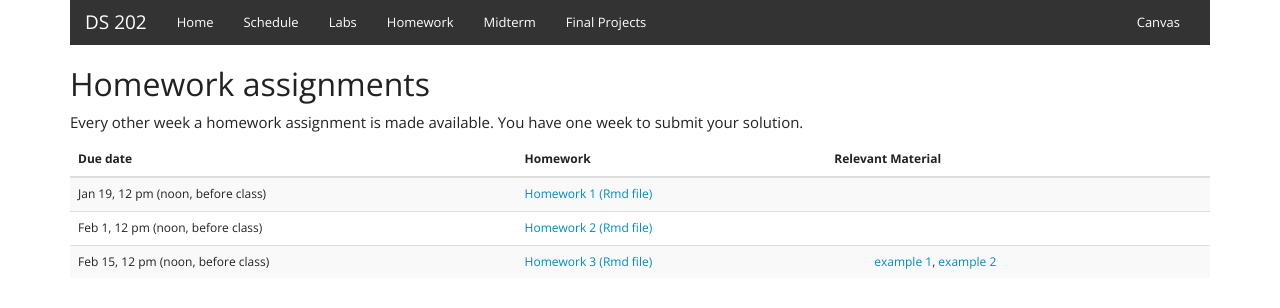
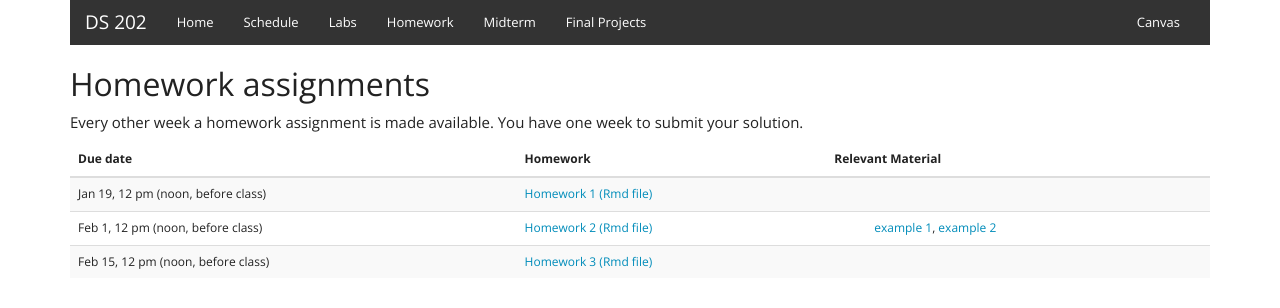
Before and after one commit to DS202-at-ISU/DS202-at-ISU.github.io-2018, a Jekyll site: the page built from homework.html, in a window 1280 px wide. Shown: the top 308 px of the page. Built offline with Jekyll 4.4.1, drawn with Linux system fonts in a browser that asks for light colours; some of the changed lines change nothing that is shown.

Commit message:
homework solution in the right place

```diff
--- a/homework.html
+++ b/homework.html
@@ -32,14 +32,14 @@
         <td>Feb 1, 12 pm (noon, before class)</td>
         <td><a href="homework/homework02.html">Homework 2</a> <a href="homework/homework02.Rmd">(Rmd file)</a></td>
         <td>
-          <dd></dd>
+          <dd><a href="homework/great-examples/hwk2/example-1.html">example 1</a>, <a href="homework/great-examples/hwk2/example-2.html">example 2</a></dd>
         </td>
       </tr>
       <tr>
         <td>Feb 15, 12 pm (noon, before class)</td>
         <td><a href="homework/homework03.html">Homework 3</a> <a href="homework/homework03.Rmd">(Rmd file)</a></td>
         <td>
-          <dd><a href="homework/great\ examples/hwk2/example-1.html">example 1</a>, <a href="homework/great\ examples/hwk2/example-2.html">example 2</a></dd>
+          <dd></dd>
         </td>
       </tr>
 <!--      <tr>
```
